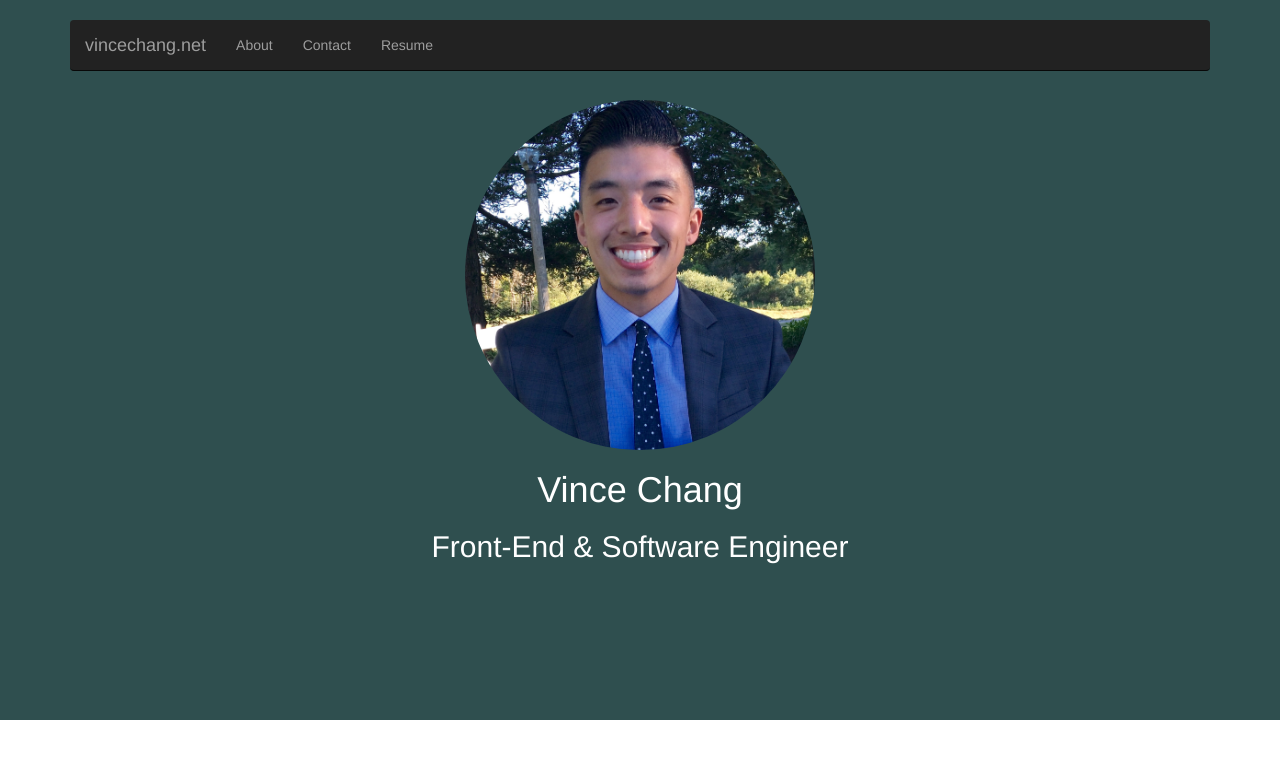
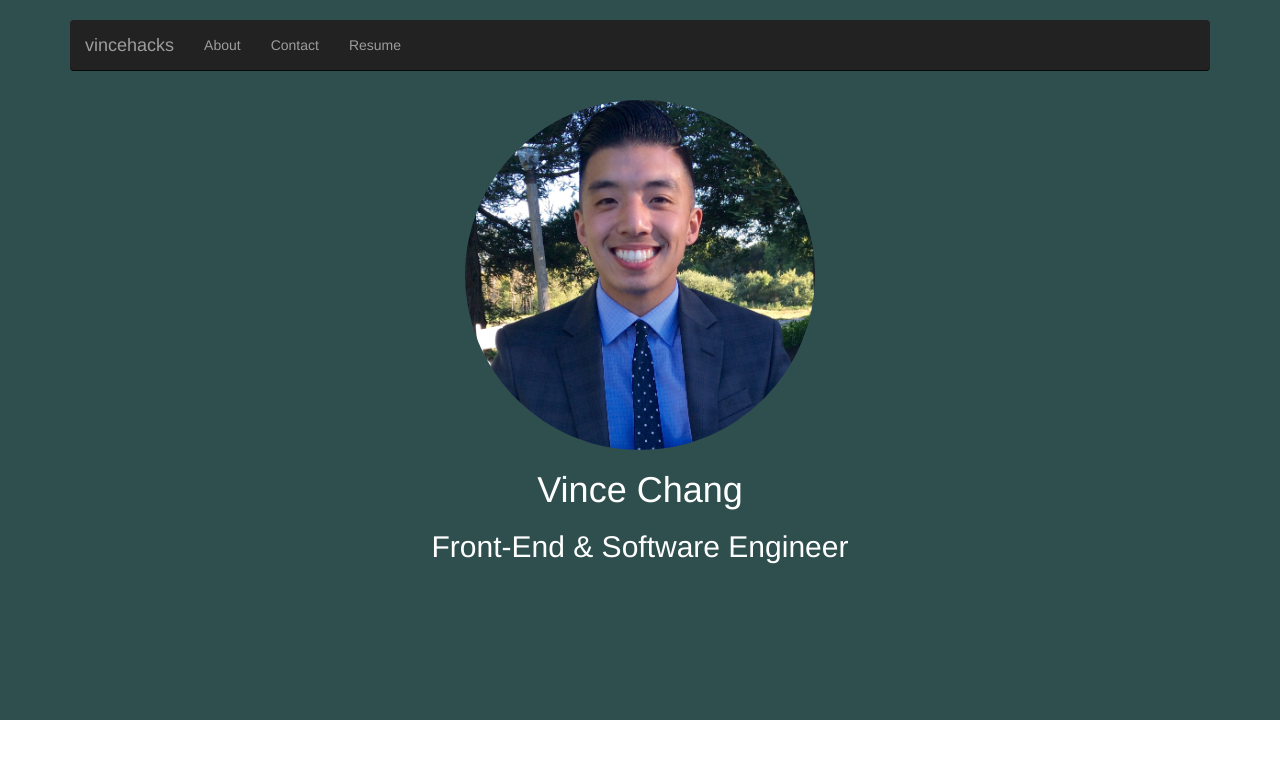
Before and after one commit to vincehacks/vincehacks.github.io, a plain HTML site: page index.html in a window 1280 px wide. Shown: the top 767 px of the page. Drawn offline with Linux system fonts and the light colour scheme; a script that the page names is missing.

Commit message:
Changed all instances of vincechang.net to vincehacks.github.io

```diff
--- a/index.html
+++ b/index.html
@@ -11,7 +11,7 @@
 
     <!-- Things for the tab at the top -->
     <link rel="icon" href="images/vchang.jpg">
-    <title>vincechang.net</title>
+    <title>vincehacks.github.io</title>
 
     <!-- Linking addtional pages -->
     <link href="css/bootstrap.min.css" rel="stylesheet">
@@ -36,7 +36,7 @@
                 <span class="icon-bar"></span>
                 <span class="icon-bar"></span>
               </button>
-              <a class="navbar-brand" href="http://www.vincechang.net">vincechang.net</a>
+              <a class="navbar-brand" href="https://vincehacks.github.io/">vincehacks</a>
             </div>
             <div id="navbar" class="navbar-collapse collapse">
               <ul class="nav navbar-nav">
@@ -225,7 +225,7 @@
           <a href="http://www.pinterest.com/vinbeasty/"><img src="images/pinterest_logo.png" width="50" height="50"></a>
           <a href="images/snapcode.png"><img src="images/snapchat_logo.png" width="50" height="50"></a>
         </div>
-        <p>&copy; vincechang.net</p>
+        <p>&copy; vincehacks.github.io</p>
       </footer>
 
     </div> <!-- END OF BIG DIV THAT PUSHES ALL CONTENT IN THE MIDDLE -->
```
